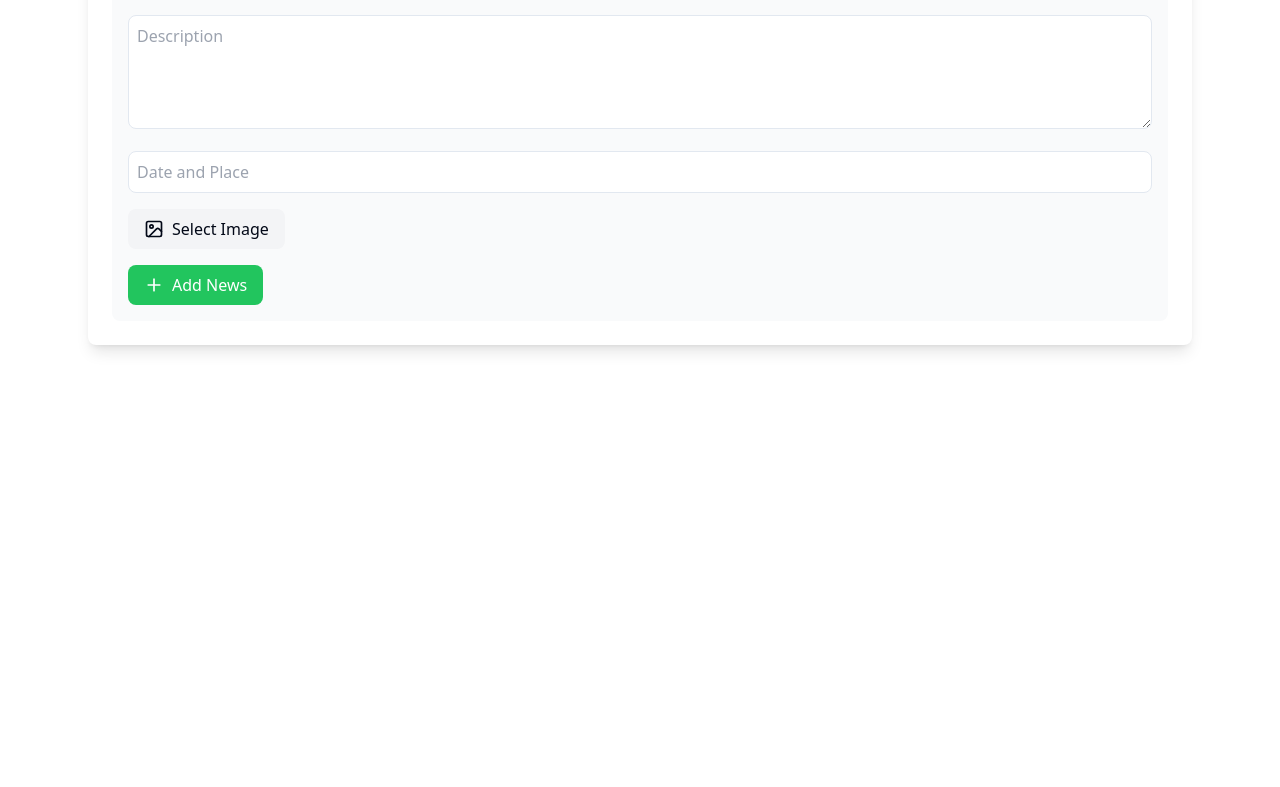
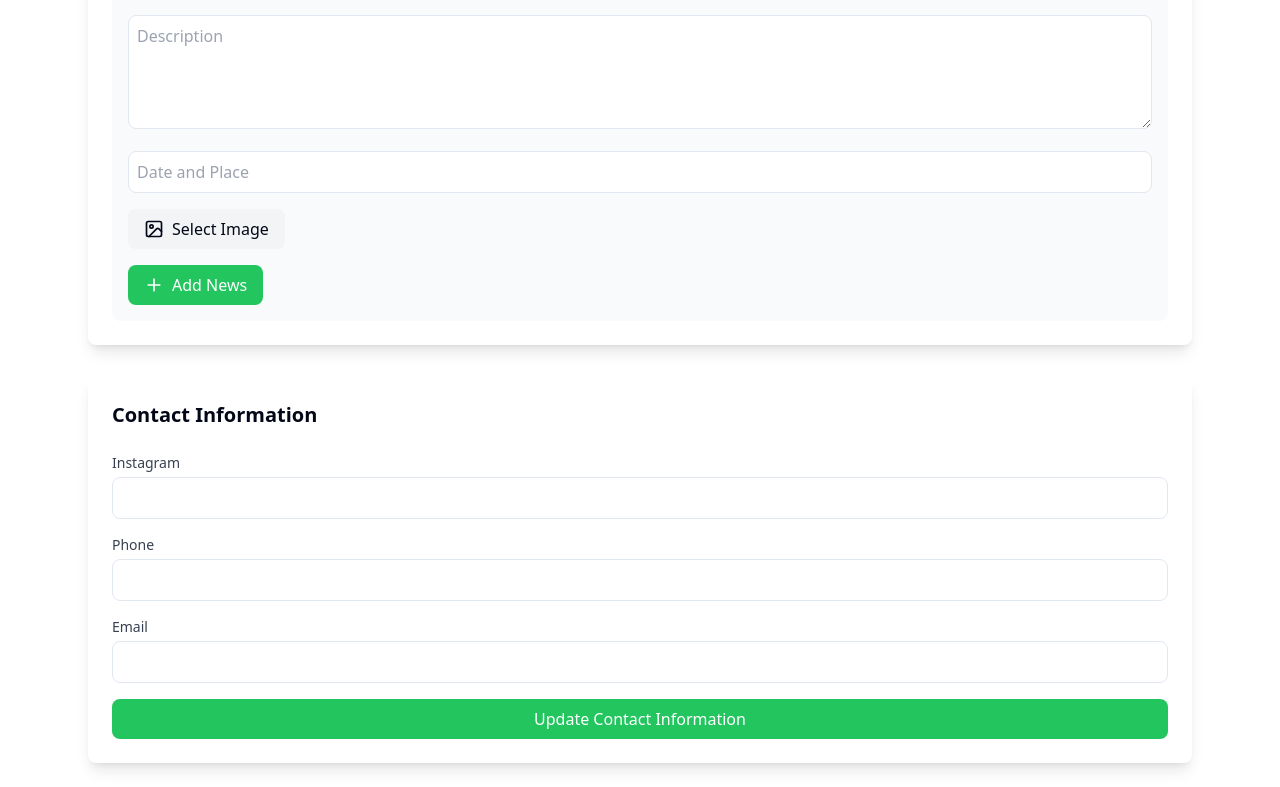
Before and after one commit to ColasGelin/DeployPizzaPopote, a Next.js app in the folder frontend/: page /admin in a window 1280 px wide. Shown: the part 1045-1832 px from the top of the page. Before the commit the page ends 1414 px from the top, so only its background shows below. Built offline with nearby package versions, Linux system fonts and the light colour scheme; no server answers.

Commit message:
fix contact buttons, added the contact admin block but not sure if working

```diff
--- /dev/null
+++ b/frontend/app/admin/Tabs/Contact.tsx
@@ -0,0 +1,106 @@
+'use client'
+
+import { useState, useEffect } from 'react';
+
+interface ContactInfo {
+  instagram: string;
+  phone: string;
+  email: string;
+}
+
+export function ContactComponent() {
+  const [contactInfo, setContactInfo] = useState<ContactInfo>({
+    instagram: '',
+    phone: '',
+    email: ''
+  });
+
+  useEffect(() => {
+    fetchContact();
+  }, []);
+
+  const fetchContact = async () => {
+    try {
+      const res = await fetch('https://64.226.114.142:3443/api/contact');
+      const data = await res.json();
+      setContactInfo(data);
+    } catch (error) {
+      console.error('Error fetching contact info:', error);
+    }
+  };
+
+  const handleSubmit = async (e: React.FormEvent) => {
+    e.preventDefault();
+    try {
+      await fetch('https://64.226.114.142:3443/api/contact', {
+        method: 'POST',
+        headers: { 'Content-Type': 'application/json' },
+        body: JSON.stringify(contactInfo)
+      });
+      fetchContact();
+    } catch (error) {
+      console.error('Error updating contact info:', error);
+    }
+  };
+
+  const handleChange = (e: React.ChangeEvent<HTMLInputElement>) => {
+    setContactInfo({
+      ...contactInfo,
+      [e.target.name]: e.target.value
+    });
+  };
+
+  return (
+    <div className="bg-white p-6 rounded-lg shadow-lg">
+      <h2 className="text-xl font-semibold mb-6">Contact Information</h2>
+
+      <form onSubmit={handleSubmit} className="space-y-4">
+        <div>
+          <label className="block text-sm font-medium text-gray-700 mb-1">
+            Instagram
+          </label>
+          <input
+            type="text"
+            name="instagram"
+            value={contactInfo.instagram}
+            onChange={handleChange}
+            className="w-full p-2 border rounded-lg focus:ring-2 focus:ring-blue-500 focus:border-blue-500"
+          />
+        </div>
+
+        <div>
+          <label className="block text-sm font-medium text-gray-700 mb-1">
+            Phone
+          </label>
+          <input
+            type="text"
+            name="phone"
+            value={contactInfo.phone}
+            onChange={handleChange}
+            className="w-full p-2 border rounded-lg focus:ring-2 focus:ring-blue-500 focus:border-blue-500"
+          />
+        </div>
+
+        <div>
+          <label className="block text-sm font-medium text-gray-700 mb-1">
+            Email
+          </label>
+          <input
+            type="email"
+            name="email"
+            value={contactInfo.email}
+            onChange={handleChange}
+            className="w-full p-2 border rounded-lg focus:ring-2 focus:ring-blue-500 focus:border-blue-500"
+          />
+        </div>
+
+        <button
+          type="submit"
+          className="w-full bg-green-500 text-white px-4 py-2 rounded-lg hover:bg-green-600 transition-colors"
+        >
+          Update Contact Information
+        </button>
+      </form>
+    </div>
+  );
+}
--- a/frontend/app/admin/News.tsx
+++ b/frontend/app/admin/Tabs/News.tsx
@@ -2,7 +2,7 @@
 
 import { useState } from 'react';
 import { Plus, Trash2, AlertCircle, Image } from 'lucide-react';
-import { NewsItem } from './types';
+import { NewsItem } from '../types';
 
 type NewsItemInput = Omit<NewsItem, 'id'>;
 
--- a/frontend/app/admin/page.tsx
+++ b/frontend/app/admin/page.tsx
@@ -1,9 +1,10 @@
 'use client'
 
 import { useState, useEffect } from 'react';
-import { MenuComponent } from './Tabs/menu';
+import { MenuComponent } from './Tabs/Menu';
 import { Category, MenuItem, NewsItem } from './types';
-import { NewsComponent } from './News';
+import { NewsComponent } from './Tabs/News';
+import { ContactComponent } from './Tabs/Contact';
 
 const API_URL = 'https://64.226.114.142:3443/api';
 
@@ -201,6 +202,7 @@ export default function MenuPage() {
         onDeleteNews={handleDeleteNews}
         onAddNews={handleAddNews}
       />
+    <ContactComponent />
     </div>
   );
 }
--- a/frontend/app/components/ContactButtons.tsx
+++ b/frontend/app/components/ContactButtons.tsx
@@ -16,9 +16,9 @@ interface IconButtonProps {
 }
 
 interface ContactInfo {
-  Phone: string;
-  Email: string;
-  Instagram: string;
+  phone: string;
+  email: string;
+  instagram: string;
 }
 
 const IconButton: React.FC<IconButtonProps> = ({ href, ariaLabel, children, shape, text, isCompact }) => {
@@ -88,9 +88,7 @@ const ContactButtons: React.FC<ContactButtonsProps> = ({ isCompact }) => {
         const response = await fetch('https://64.226.114.142:3443/api/contact');
         const data = await response.json();
         console.log("data", data);
-        if (data.length > 0) {
-          setContactInfo(data.data[0]);
-        }
+        setContactInfo(data);
       } catch (error) {
         console.error('Error fetching contact information:', error);
       }
@@ -111,10 +109,10 @@ const ContactButtons: React.FC<ContactButtonsProps> = ({ isCompact }) => {
       transition: 'all 0.5s ease',
     }}>
       <IconButton
-        href={`tel:${contactInfo.Phone}`}
-        ariaLabel={contactInfo.Phone}
+        href={`tel:${contactInfo.phone}`}
+        ariaLabel={contactInfo.phone}
         shape="60% 40% 70% 30% / 50% 60% 40% 50%"
-        text={contactInfo.Phone}
+        text={contactInfo.phone}
         isCompact={isCompact}
       >
         <svg xmlns="http://www.w3.org/2000/svg" width="24" height="24" viewBox="0 0 24 24" fill="none" stroke="currentColor" strokeWidth="2" strokeLinecap="round" strokeLinejoin="round">
@@ -122,10 +120,10 @@ const ContactButtons: React.FC<ContactButtonsProps> = ({ isCompact }) => {
         </svg>
       </IconButton>
       <IconButton
-        href={`mailto:${contactInfo.Email}`}
-        ariaLabel={contactInfo.Email}
+        href={`mailto:${contactInfo.email}`}
+        ariaLabel={contactInfo.email}
         shape="55% 45% 67% 30% / 45% 40% 60% 55%"
-        text={contactInfo.Email}
+        text={contactInfo.email}
         isCompact={isCompact}
       >
         <svg xmlns="http://www.w3.org/2000/svg" width="24" height="24" viewBox="0 0 24 24" fill="none" stroke="currentColor" strokeWidth="2" strokeLinecap="round" strokeLinejoin="round">
@@ -134,10 +132,10 @@ const ContactButtons: React.FC<ContactButtonsProps> = ({ isCompact }) => {
         </svg>
       </IconButton>
       <IconButton
-        href={`https://www.instagram.com/${contactInfo.Instagram.replace('@', '')}`}
-        ariaLabel={contactInfo.Instagram}
+        href={`https://www.instagram.com/${contactInfo.instagram.replace('@', '')}`}
+        ariaLabel={contactInfo.instagram}
         shape="70% 30% 30% 70% / 60% 40% 60% 40%"
-        text={contactInfo.Instagram}
+        text={contactInfo.instagram}
         isCompact={isCompact}
       >
         <svg xmlns="http://www.w3.org/2000/svg" width="24" height="24" viewBox="0 0 24 24" fill="none" stroke="currentColor" strokeWidth="2" strokeLinecap="round" strokeLinejoin="round">
--- a/frontend/package.json
+++ b/frontend/package.json
@@ -4,7 +4,7 @@
   "private": true,
   "type": "module",
   "scripts": {
-    "dev": "next dev -p 3002",
+    "dev": "next dev",
     "build": "next build",
     "start": "next start",
     "lint": "next lint"
```
